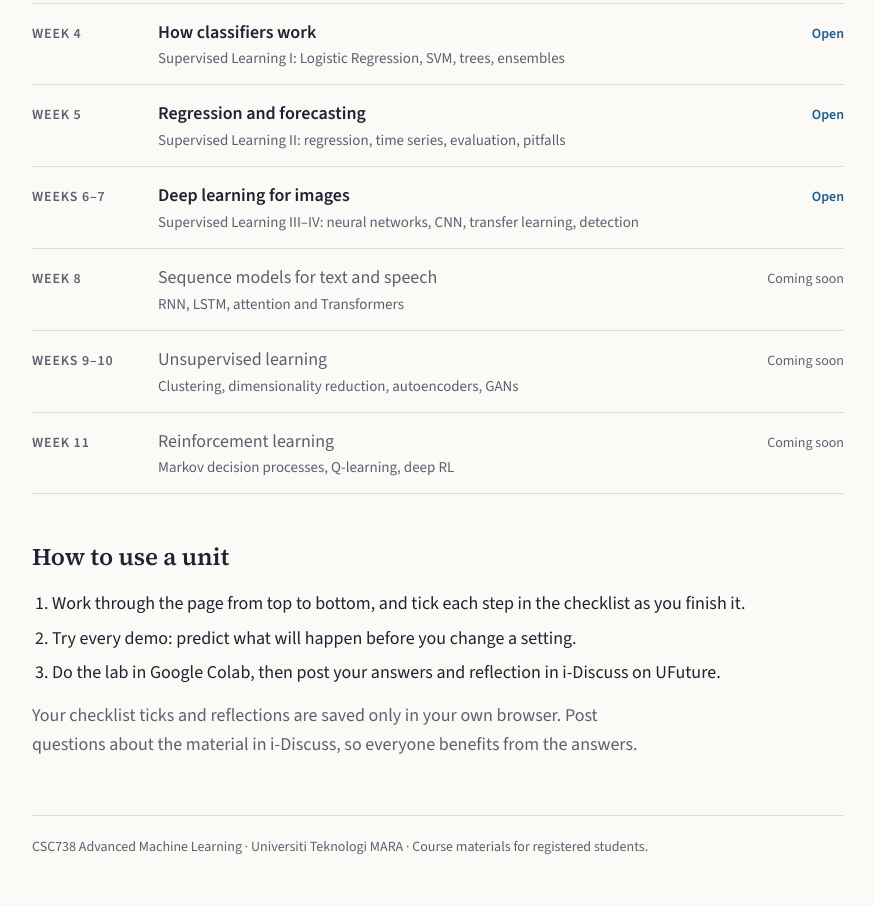
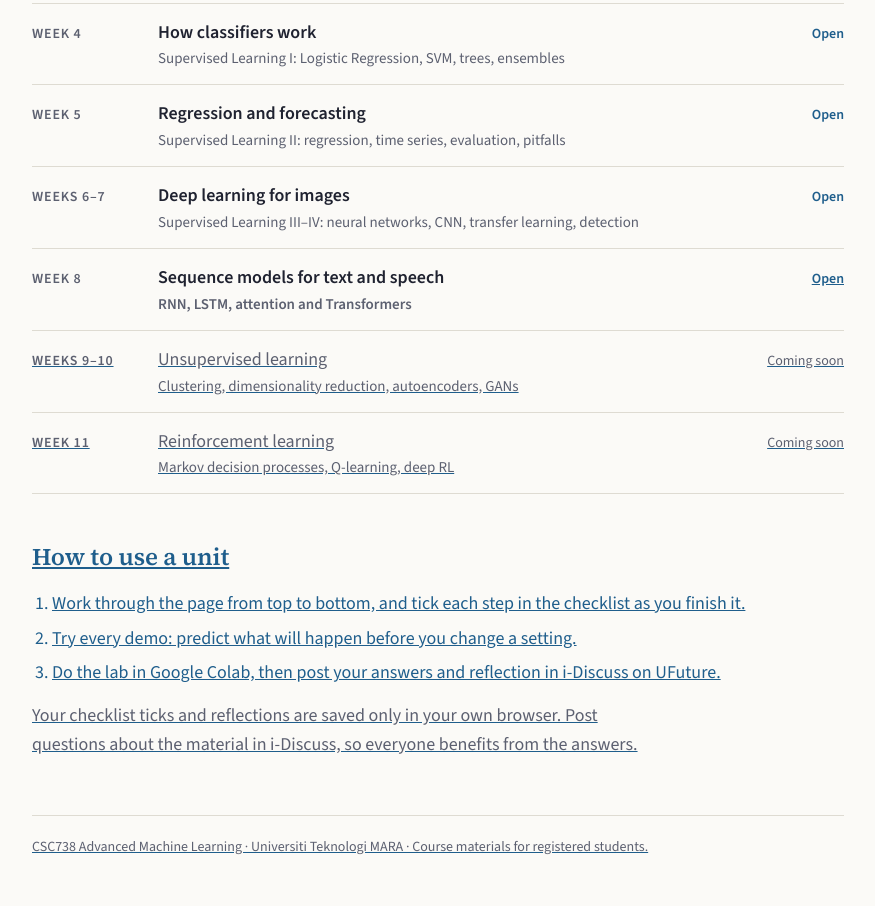
Before and after one commit to tengkuzatul/csc738-sim, a plain HTML site: page index.html in a window 1280 px wide. Shown: the part 982-1888 px from the top of the page, without its empty margins (202-1077 px from the left). Drawn offline with nearby package versions, Linux system fonts and the light colour scheme.

Commit message:
Update index for week 8

```diff
--- a/index.html
+++ b/index.html
@@ -78,7 +78,7 @@ footer{margin:56px 0 0;padding:20px 0 48px;border-top:1px solid var(--rule);font
     <li><span class="wk">Week 4</span><span class="title"><a href="week4.html">How classifiers work</a><small>Supervised Learning I: Logistic Regression, SVM, trees, ensembles</small></span><span class="state open">Open</span></li>
     <li><span class="wk">Week 5</span><span class="title"><a href="week5.html">Regression and forecasting</a><small>Supervised Learning II: regression, time series, evaluation, pitfalls</small></span><span class="state open">Open</span></li>
     <li><span class="wk">Weeks 6–7</span><span class="title"><a href="week6-7.html">Deep learning for images</a><small>Supervised Learning III–IV: neural networks, CNN, transfer learning, detection</small></span><span class="state open">Open</span></li>
-    <li class="later"><span class="wk">Week 8</span><span class="title">Sequence models for text and speech<small>RNN, LSTM, attention and Transformers</small></span><span class="state">Coming soon</span></li>
+    <li class="later"><span class="wk">Week 8</span><span class="title"><a href="week8.html">Sequence models for text and speech<small>RNN, LSTM, attention and Transformers</small></span><span class="state open">Open</span></li>
     <li class="later"><span class="wk">Weeks 9–10</span><span class="title">Unsupervised learning<small>Clustering, dimensionality reduction, autoencoders, GANs</small></span><span class="state">Coming soon</span></li>
     <li class="later"><span class="wk">Week 11</span><span class="title">Reinforcement learning<small>Markov decision processes, Q-learning, deep RL</small></span><span class="state">Coming soon</span></li>
   </ol>
```
